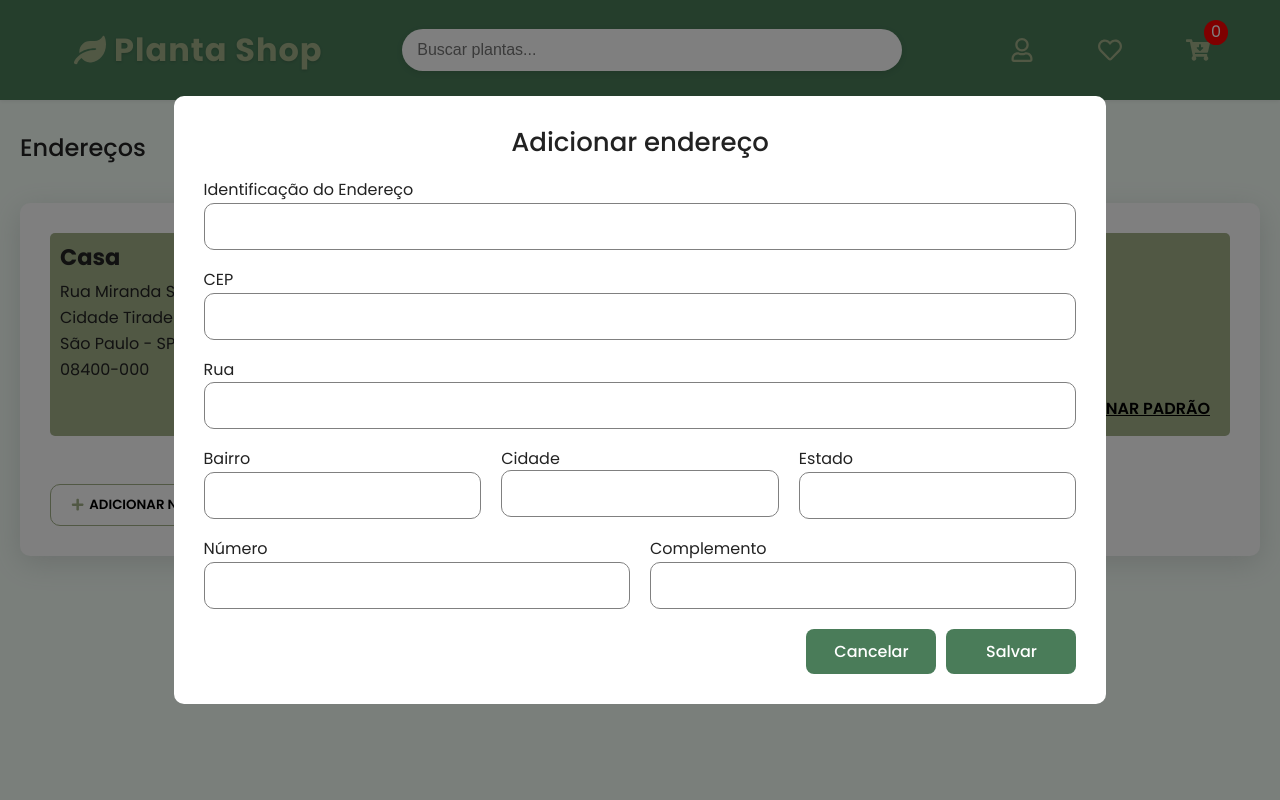
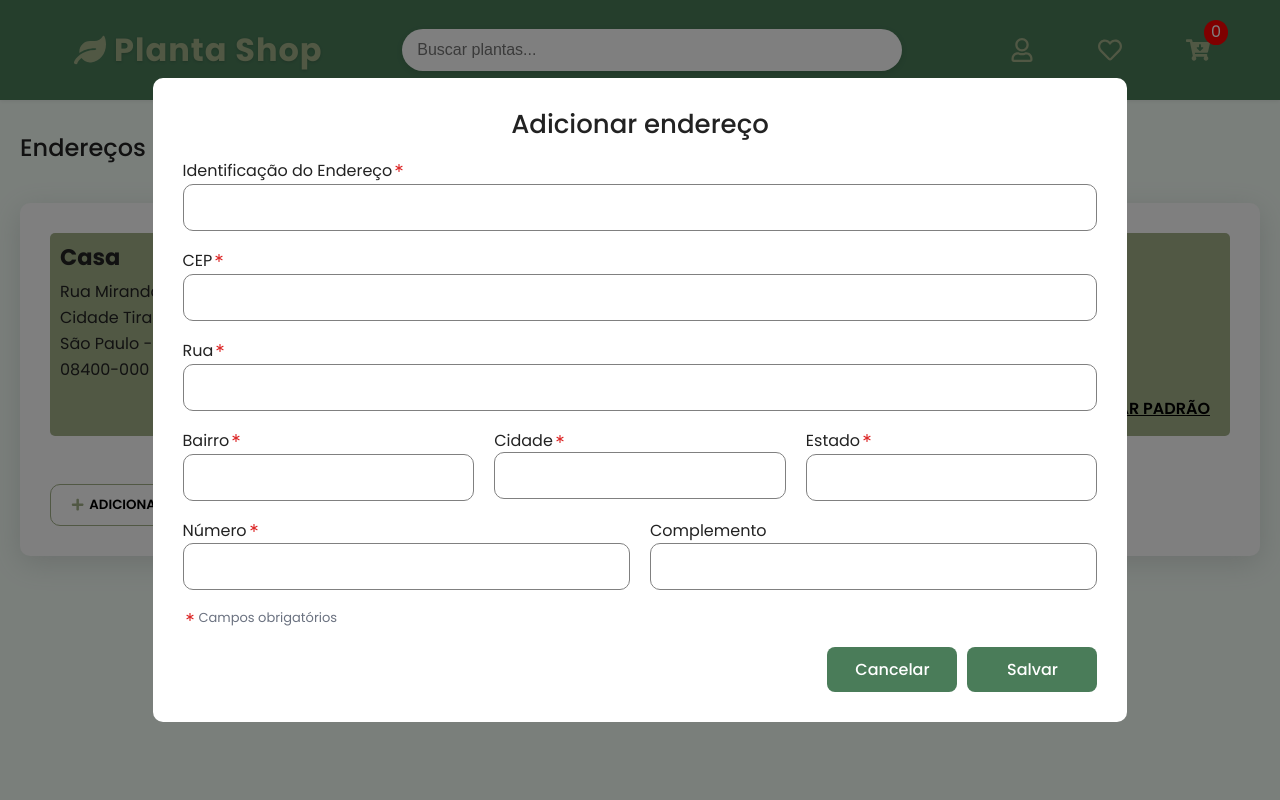
Before and after one commit to DiogoIV/My_store, a React (Vite) app: page /minha-conta/enderecos in a window 1280 px wide. Both pictures are taken after a click on the button "ADICIONAR NOVO ENDEREÇO". Shown: the top 800 px of the page. Built offline with nearby package versions, Linux system fonts and the light colour scheme.

Commit message:
set and style
Colocando validação dos campos ao editar e estelizando.

```diff
--- a/src/assets/icons/index.js
+++ b/src/assets/icons/index.js
@@ -29,7 +29,8 @@ export{
 } from "react-icons/io5";
 
 export {
-  LuFlower
+  LuFlower,
+  LuAsterisk
 } from "react-icons/lu";
 
 export {
--- a/src/pages/Perfil/Enderecos/Enderecos.jsx
+++ b/src/pages/Perfil/Enderecos/Enderecos.jsx
@@ -1,7 +1,7 @@
 import './enderecos.css'
 
 
-import { FaPlus } from '../../../assets/icons/index'
+import { FaPlus, LuAsterisk } from '../../../assets/icons/index'
 import { useState } from 'react';
 
 function Enderecos() {
@@ -101,7 +101,8 @@ function Enderecos() {
 
             <div className='dados-btn'>
 
-                <button onClick={() => { setExibirModal(true), EscolherCard(item.id)
+                <button onClick={() => {
+                    setExibirModal(true), EscolherCard(item.id)
                     setModoFormulario('editar')
                 }}>EDITAR</button>
 
@@ -129,20 +130,37 @@ function Enderecos() {
 
 
 
+    function validarCampos() {
+
+        if (dadosFomularios.bairro.trim() === "" || dadosFomularios.cep.trim() === "" || dadosFomularios.cidade.trim() === "" || dadosFomularios.estado.trim() === "" || dadosFomularios.nome.trim() === "" || dadosFomularios.numero.trim() === "" || dadosFomularios.rua.trim() === "" || dadosFomularios.titulo.trim() === "") {
+            alert('Preencha os campos obrigátorios (*)!')
+            return true
+        }
+
+        return false
+    }
+
     function EscolherCard(id) {
 
         const valoresFormularios = cardsEnderecos.find(item => item.id === id)
 
-        console.log(valoresFormularios)
+
         setDadosFormularios(valoresFormularios)
     }
 
+
     function SalvarEditarCard() {
 
-        if(modoFormulario === 'editar') {
+        if (validarCampos()) {
+            setExibirModal(true)
+            return
+        }
 
 
-            setCardsEnderecos((prev)=> {
+        if (modoFormulario === 'editar') {
+
+
+            setCardsEnderecos((prev) => {
                 return prev.map((item) => {
 
                     return item.id === dadosFomularios.id ? dadosFomularios : item
@@ -151,6 +169,8 @@ function Enderecos() {
 
                 )
             })
+
+            setExibirModal(false)
         }
     }
 
@@ -180,7 +200,8 @@ function Enderecos() {
 
 
                         <div className='btn-add-endereco'>
-                            <button onClick={() => { setExibirModal(true), setDadosFormularios('')
+                            <button onClick={() => {
+                                setExibirModal(true), setDadosFormularios('')
                                 setModoFormulario('adicionar')
                             }}>
                                 <FaPlus className='icon-add' /> ADICIONAR NOVO ENDEREÇO
@@ -193,7 +214,8 @@ function Enderecos() {
                             <p>Você não possui endereços cadastrados.</p>
 
                             <div className='btn-add-endereco'>
-                                <button onClick={() => { setExibirModal(true); setDadosFormularios('');
+                                <button onClick={() => {
+                                    setExibirModal(true); setDadosFormularios('');
                                     setModoFormulario('adicionar')
                                 }}>
                                     <FaPlus className='icon-add' /> ADICIONAR NOVO ENDEREÇO
@@ -218,28 +240,32 @@ function Enderecos() {
 
                         <form action="" className='form-modal-enderecos' onSubmit={(e) => e.preventDefault()}>
 
-                            <h1>{modoFormulario === 'editar' ? 'Editar endereço' : 'Adicionar endereço' }</h1>
+                            <h1>{modoFormulario === 'editar' ? 'Editar endereço' : 'Adicionar endereço'}</h1>
 
                             <div className='campo-identificacao campos-editar-endereço'>
 
-                                <label htmlFor="identificacao">Identificação do Endereço
+                                <label htmlFor="identificacao">
+                                    Identificação do Endereço <LuAsterisk className="icon-obr" />
                                 </label>
 
 
 
-                                <input type="text" id="identificacao" value={dadosFomularios.titulo} onChange={(e)=> setDadosFormularios(prev =>
+                                <input type="text" id="identificacao" value={dadosFomularios.titulo} onChange={(e) => setDadosFormularios(prev =>
                                 ({
                                     ...prev,
                                     titulo: e.target.value
                                 })
-                                )}/>
+                                )} />
 
                             </div>
 
                             <div className='campo-cep campos-editar-endereço'>
 
-                                <label htmlFor="cep">CEP</label>
-                                <input type="text" id="cep" value={dadosFomularios.cep} onChange={(e)=> setDadosFormularios(prev =>
+                                <label htmlFor="cep">
+                                    CEP <LuAsterisk className="icon-obr" />
+                                </label>
+
+                                <input type="text" id="cep" value={dadosFomularios.cep} onChange={(e) => setDadosFormularios(prev =>
                                 ({
                                     ...prev,
                                     cep: e.target.value
@@ -250,14 +276,17 @@ function Enderecos() {
 
                             <div className='campo-rua campos-editar-endereço'>
 
-                                <label htmlFor="rua">Rua</label>
+                                <label htmlFor="rua">
+                                    Rua
+                                    <LuAsterisk className="icon-obr" />
+                                </label>
 
-                                <input type="text" id="rua" value={dadosFomularios.rua} onChange={(e)=> setDadosFormularios(prev =>
+                                <input type="text" id="rua" value={dadosFomularios.rua} onChange={(e) => setDadosFormularios(prev =>
                                 ({
                                     ...prev,
                                     rua: e.target.value
                                 })
-                                )}/>
+                                )} />
 
                             </div>
 
@@ -265,39 +294,50 @@ function Enderecos() {
 
 
                             <div className='campo-bairro campos-editar-endereço '>
-                                <label htmlFor="bairro">Bairro</label>
+
+                                <label htmlFor="bairro">
+                                    Bairro
+                                    <LuAsterisk className="icon-obr" />
+                                </label>
+
                                 <input type="text" id="bairro"
-                                value={dadosFomularios.bairro} onChange={(e)=> setDadosFormularios(prev =>
+                                    value={dadosFomularios.bairro} onChange={(e) => setDadosFormularios(prev =>
                                     ({
                                         ...prev,
                                         bairro: e.target.value
                                     })
-                                )}/>
+                                    )} />
                             </div>
 
 
                             <div className='campo-cidade'>
 
-                                <label htmlFor="cidade">Cidade</label>
+                                <label htmlFor="cidade">
+                                    Cidade
+                                    <LuAsterisk className="icon-obr" />
+                                </label>
                                 <input type="text" id="cidade"
-                                value={dadosFomularios.cidade} onChange={(e)=> setDadosFormularios(prev =>
+                                    value={dadosFomularios.cidade} onChange={(e) => setDadosFormularios(prev =>
                                     ({
                                         ...prev,
                                         cidade: e.target.value
                                     })
-                                )}/>
+                                    )} />
 
                             </div>
 
                             <div className='campo-estado campos-editar-endereço'>
-                                <label htmlFor="cidade">Estado</label>
+                                <label htmlFor="cidade">
+                                    Estado
+                                    <LuAsterisk className="icon-obr" />
+                                </label>
                                 <input type="text" id="estado"
-                                value={dadosFomularios.estado} onChange={(e)=> setDadosFormularios(prev =>
+                                    value={dadosFomularios.estado} onChange={(e) => setDadosFormularios(prev =>
                                     ({
                                         ...prev,
                                         estado: e.target.value
                                     })
-                                )}/>
+                                    )} />
                             </div>
 
 
@@ -305,15 +345,18 @@ function Enderecos() {
 
                             <div className='campo-numero campos-editar-endereço'>
 
-                                <label htmlFor="numero">Número</label>
+                                <label htmlFor="numero">
+                                    Número
+                                    <LuAsterisk className="icon-obr" />
+                                </label>
 
                                 <input type="text" id="numero"
-                                value={dadosFomularios.numero} onChange={(e)=> setDadosFormularios(prev =>
+                                    value={dadosFomularios.numero} onChange={(e) => setDadosFormularios(prev =>
                                     ({
                                         ...prev,
                                         numero: e.target.value
                                     })
-                                )}/>
+                                    )} />
 
                             </div>
 
@@ -323,19 +366,24 @@ function Enderecos() {
                                 <label htmlFor="complemento">Complemento</label>
 
                                 <input type="text" id="complemento"
-                                value={dadosFomularios.complemento} onChange={(e)=> setDadosFormularios(prev =>
+                                    value={dadosFomularios.complemento} onChange={(e) => setDadosFormularios(prev =>
                                     ({
                                         ...prev,
                                         complemento: e.target.value
                                     })
-                                )}/>
+                                    )} />
 
+                            </div>
+
+                            <div className='campo-obr'>
+                                <LuAsterisk className="icon-obr"/>
+                                <p>Campos obrigatórios</p>
                             </div>
 
                             <div className='container-btn-editar'>
 
                                 <button onClick={() => setExibirModal(false)}>Cancelar</button>
-                                <button onClick={() =>{SalvarEditarCard(), setExibirModal(false) }}>Salvar</button>
+                                <button onClick={() => SalvarEditarCard()}>Salvar</button>
 
                             </div>
 
--- a/src/pages/Perfil/Enderecos/enderecos.css
+++ b/src/pages/Perfil/Enderecos/enderecos.css
@@ -8,7 +8,7 @@
     padding: 2rem 20px 4rem 20px;
 }
 
-.container-principal-enderecos > h1 {
+.container-principal-enderecos>h1 {
 
     font-size: 1.5em;
     font-weight: 500;
@@ -16,7 +16,7 @@
 
 /*sessao-enderecos*/
 
-.container-principal-enderecos  > .sessao-enderecos {
+.container-principal-enderecos>.sessao-enderecos {
     display: flex;
     flex-direction: column;
 
@@ -34,14 +34,14 @@
     gap: 3rem;
 }
 
-.sessao-enderecos > .container-endereços {
+.sessao-enderecos>.container-endereços {
     display: grid;
     grid-template-columns: repeat(auto-fit, minmax(340px, 1fr));
     gap: 20px;
 
 }
 
- .container-endereços > .card-enderecos {
+.container-endereços>.card-enderecos {
     display: flex;
     flex-direction: column;
     gap: 10px;
@@ -66,21 +66,21 @@
 
 
 
-.card-enderecos > .enderecos-dados {
+.card-enderecos>.enderecos-dados {
     display: flex;
     flex-direction: column;
     gap: 5px;
     list-style: none;
 }
 
-.card-enderecos > .dados-btn {
+.card-enderecos>.dados-btn {
     display: flex;
     justify-content: flex-end;
     padding: 5px 10px;
     gap: 20px;
 }
 
-.dados-btn  > button {
+.dados-btn>button {
     cursor: pointer;
 
     font-family: inherit;
@@ -94,11 +94,11 @@
     transition: color .2.5s ease;
 }
 
-.dados-btn  > button:hover{
+.dados-btn>button:hover {
     filter: brightness(1.1);
 }
 
-.dados-btn > .btn-padrao {
+.dados-btn>.btn-padrao {
     color: black;
 }
 
@@ -106,7 +106,7 @@
 /*btn-add-endereco*/
 
 
-.btn-add-endereco > button{
+.btn-add-endereco>button {
     display: flex;
     align-items: center;
 
@@ -122,7 +122,7 @@
     transition: .3s;
 }
 
-button > .icon-add {
+button>.icon-add {
     color: var(--green-light);
 }
 
@@ -183,7 +183,7 @@ button > .icon-add {
     padding: 30px;
 }
 
-.form-modal-enderecos > .campos-editar-endereço {
+.form-modal-enderecos>.campos-editar-endereço {
     display: flex;
     flex-direction: column;
     gap: 2px;
@@ -209,7 +209,8 @@ button > .icon-add {
     font-weight: 500;
 }
 
-.form-modal-enderecos .campo-identificacao, .campo-cep{
+.form-modal-enderecos .campo-identificacao,
+.campo-cep {
     grid-column: 1/-1;
 }
 
@@ -235,6 +236,26 @@ button > .icon-add {
 
 .campo-complemento {
     grid-column: 4/-1;
+}
+
+.campos-editar-endereço label {
+    display: flex;
+    align-items: top;
+    gap: 4;
+}
+
+.icon-obr {
+    color: #DC2626;
+    font-size: 14px;
+}
+
+.campo-obr {
+    display: flex;
+    gap: 2px;
+    color: #6B7280;
+    font-size: 13px;
+    grid-column: 1/3;
+
 }
 
 
```
Lines whose indentation alone changed are shown as unchanged.
